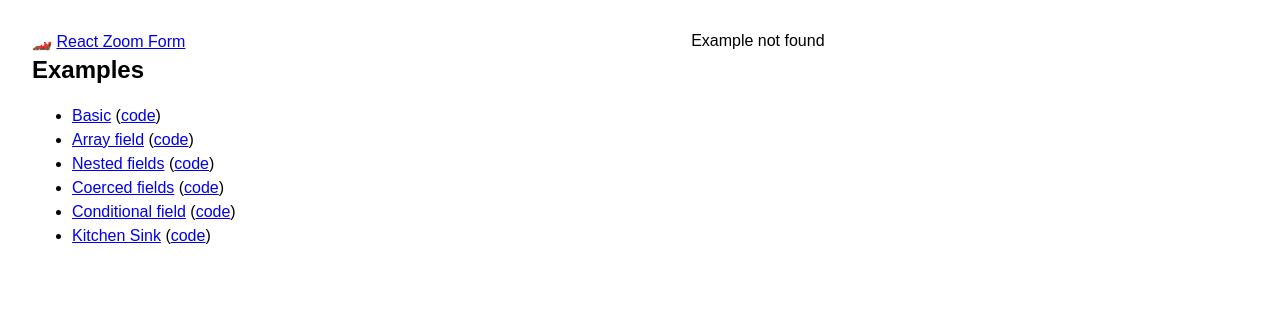
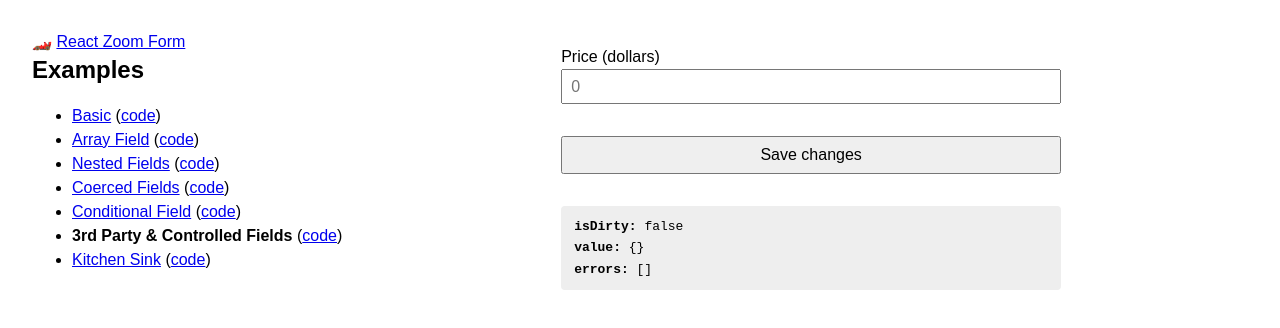
Before and after one commit to stevent-team/react-zoom-form, a React (Vite) app: page /controlled in a window 1280 px wide. Before the commit this address had no page. Shown: the top 328 px of the page. Built offline with nearby package versions, Linux system fonts and the light colour scheme.

Commit message:
Basic controlled field example

```diff
--- a/examples/App.tsx
+++ b/examples/App.tsx
@@ -7,6 +7,7 @@ import Arrays from './arrays'
 import Nested from './nested'
 import Coerced from './coerced'
 import Conditional from './conditional'
+import Controlled from './controlled'
 import KitchenSink from './kitchen-sink'
 
 interface Example {
@@ -22,24 +23,29 @@ const EXAMPLES: Example[] = [
     component: Basic,
   },
   {
-    name: 'Array field',
+    name: 'Array Field',
     path: '/arrays',
     component: Arrays,
   },
   {
-    name: 'Nested fields',
+    name: 'Nested Fields',
     path: '/nested',
     component: Nested,
   },
   {
-    name: 'Coerced fields',
+    name: 'Coerced Fields',
     path: '/coerced',
     component: Coerced,
   },
   {
-    name: 'Conditional field',
+    name: 'Conditional Field',
     path: '/conditional',
     component: Conditional,
+  },
+  {
+    name: '3rd Party & Controlled Fields',
+    path: '/controlled',
+    component: Controlled,
   },
   {
     name: 'Kitchen Sink',
--- /dev/null
+++ b/examples/controlled/index.tsx
@@ -0,0 +1,51 @@
+import { SubmitHandler, useForm, ControlledField, controlled } from '@stevent-team/react-zoom-form'
+import { z } from 'zod'
+import Output from '../Output'
+import { useState } from 'react'
+
+export const schema = z.object({
+  price: z.number(),
+})
+
+const Controlled = ({ onSubmit }: { onSubmit: SubmitHandler<typeof schema> }) => {
+  const { fields, handleSubmit, isDirty } = useForm({ schema })
+
+  return <>
+    <form onSubmit={handleSubmit(onSubmit)}>
+      <CurrencyField label="Price (dollars)" {...controlled(fields.price)} />
+
+      <button>Save changes</button>
+    </form>
+
+    <Output isDirty={isDirty} fields={fields} />
+  </>
+}
+
+const CurrencyField = ({ label, value, onChange, name, errors }: ControlledField<number> & { label: string }) => {
+  const [innerValue, setInnerValue] = useState(value !== undefined ? (value / 100).toFixed(2) : '')
+
+  return <>
+    <label htmlFor={name}>{label}</label>
+    <input
+      id={name}
+      type="number"
+      step="0.01"
+      inputMode="decimal"
+      min="0"
+      placeholder="0"
+      value={innerValue}
+      onChange={e => {
+        setInnerValue(e.target.value)
+        onChange(e.target.value !== '' ? Math.trunc(Math.abs(Number(e.target.value) * 100)) : 0)
+      }}
+      onBlur={e => {
+        if (e.target.value !== '' && !isNaN(Number(e.target.value))) {
+          setInnerValue(Math.abs(Number(e.target.value)).toFixed(2))
+        }
+      }}
+    />
+    {errors.length > 0 && <span className="error">{errors.map(issue => issue.message).join(', ')}</span>}
+  </>
+}
+
+export default Controlled
```
